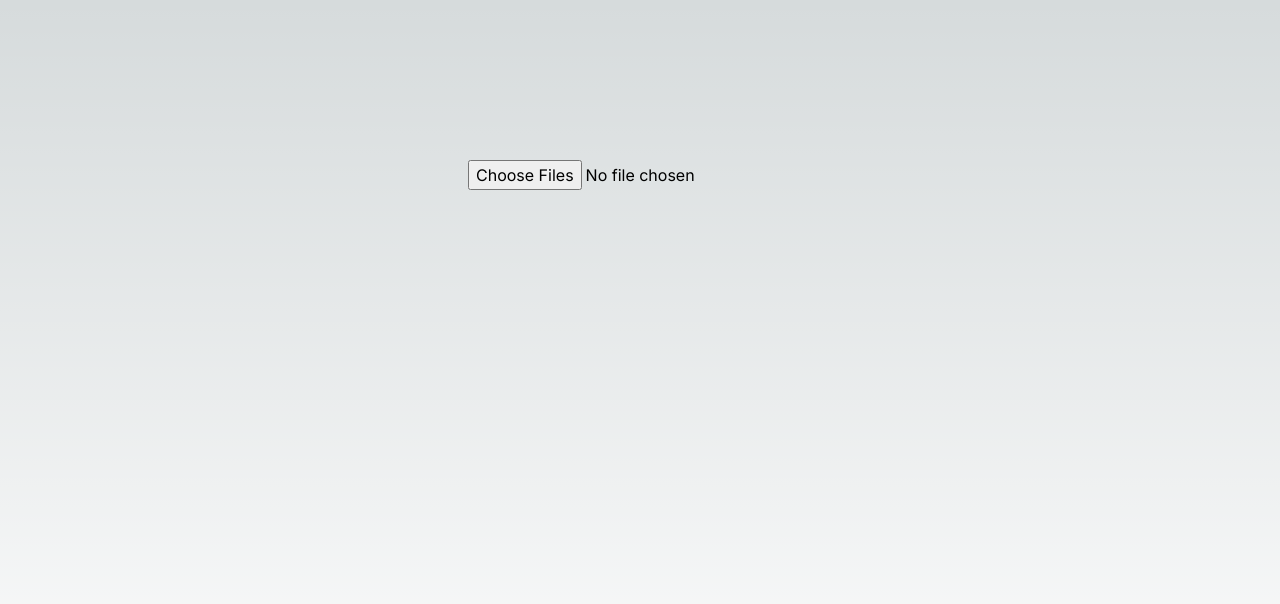
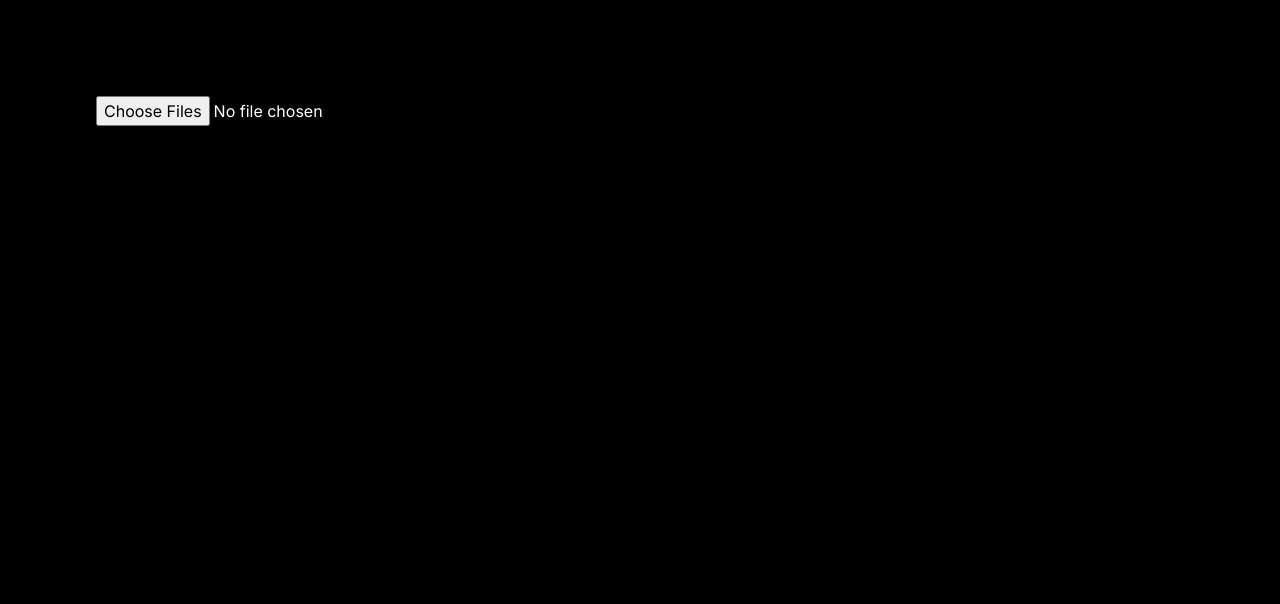
Before and after one commit to Devil-Training-Camp/devil-wangzhicheng, a Next.js app in the folder packages/big-file/upload-file-client/: page / in a window 1280 px wide. Shown: the top 604 px of the page. Built offline with nearby package versions, Linux system fonts and the light colour scheme.

Commit message:
多文件上传

```diff
--- a/packages/big-file/upload-file-client/app/globals.css
+++ b/packages/big-file/upload-file-client/app/globals.css
@@ -2,19 +2,24 @@
 @tailwind components;
 @tailwind utilities;
 
+/*:root {*/
+/*  --foreground-rgb: 0, 0, 0;*/
+/*  --background-start-rgb: 214, 219, 220;*/
+/*  --background-end-rgb: 255, 255, 255;*/
+/*}*/
 :root {
-  --foreground-rgb: 0, 0, 0;
-  --background-start-rgb: 214, 219, 220;
-  --background-end-rgb: 255, 255, 255;
+  --foreground-rgb: 255, 255, 255;
+  --background-start-rgb: 0, 0, 0;
+  --background-end-rgb: 0, 0, 0;
 }
 
-@media (prefers-color-scheme: dark) {
-  :root {
-    --foreground-rgb: 255, 255, 255;
-    --background-start-rgb: 0, 0, 0;
-    --background-end-rgb: 0, 0, 0;
-  }
-}
+/*@media (prefers-color-scheme: dark) {*/
+/*    :root {*/
+/*        --foreground-rgb: 255, 255, 255;*/
+/*        --background-start-rgb: 0, 0, 0;*/
+/*        --background-end-rgb: 0, 0, 0;*/
+/*    }*/
+/*}*/
 
 body {
   color: rgb(var(--foreground-rgb));
--- a/packages/big-file/upload-file-client/app/page.tsx
+++ b/packages/big-file/upload-file-client/app/page.tsx
@@ -2,7 +2,7 @@ import Uploader from '@/components/Uploader'
 
 export default function Home() {
   return (
-    <main className="flex min-h-screen flex-col items-center p-24 pt-40">
+    <main className="flex min-h-screen flex-col items-start p-24 space-y-8">
       <Uploader />
     </main>
   )
--- /dev/null
+++ b/packages/big-file/upload-file-client/components/FileSelector.tsx
@@ -0,0 +1,9 @@
+export default function FileSelector(props: {
+  onChange: (e: React.ChangeEvent<HTMLInputElement>) => Promise<void>
+}) {
+  return (
+    <label htmlFor="uploader">
+      <input type="file" name="uploader" onChange={props.onChange} multiple />
+    </label>
+  )
+}
--- /dev/null
+++ b/packages/big-file/upload-file-client/components/FileUploader.tsx
@@ -0,0 +1,99 @@
+'use client'
+
+import Progress from '@/components/Progress'
+import useUpload from '@/components/useUpload'
+
+// 这个文件太长了，拆一下
+/**
+ * 优化:
+ * 上传拆解到useUpload.ts中
+ */
+
+export default function FileUploader(props: {
+  file: File
+  className?: string
+}) {
+  // 文件上传
+  const {
+    upload,
+    status,
+    calcHashRatio,
+    setCalcHashRatio,
+    requestPool,
+    setRequestPool,
+    uploadStatus,
+    setUploadStatus
+  } = useUpload(props.file)
+
+  // 开始上传时
+  const handleStartUpload = async (): Promise<void> => {
+    setUploadStatus(2)
+    const uploadSuccess: boolean = await upload()
+    setUploadStatus(uploadSuccess ? 1 : 4)
+    if (uploadSuccess) {
+      setRequestPool(undefined)
+      setCalcHashRatio(0)
+      setUploadStatus(6)
+    }
+  }
+
+  // 暂停时
+  const handlePause = () => {
+    console.log('requestPool', requestPool)
+    requestPool!.pause()
+    setUploadStatus(3)
+  }
+
+  // 继续上传时
+  const handleGoOn = () => {
+    requestPool!.continue()
+    setUploadStatus(5)
+  }
+
+  // 上传状态表
+  const uploadActionMap: any = {
+    '-1': {
+      label: '重新上传',
+      action: handleStartUpload
+    },
+    '1': {
+      label: '上传',
+      action: handleStartUpload
+    },
+    '2': {
+      label: '处理中...',
+      action: () => {}
+    },
+    '5': {
+      label: '暂停',
+      action: handlePause
+    },
+    '3': {
+      label: '继续',
+      action: handleGoOn
+    }
+  }
+
+  return (
+    <div className={['flex flex-col space-y-4', props.className].join(' ')}>
+      {/* 这看起来不支持多文件并发上传 */}
+      {/* 改一下吧 */}
+      {/* 优化：支持多文件 */}
+      <p>{status}</p>
+      {uploadActionMap[uploadStatus] && (
+        <button
+          className="border-white border-2 rounded-full px-2 py-1 w-28"
+          onClick={uploadActionMap[uploadStatus].action}
+        >
+          {uploadActionMap[uploadStatus].label}
+        </button>
+      )}
+      {props.file && (
+        <>
+          <Progress ratio={calcHashRatio} className="w-60 max-w-full" />
+          <p>{props.file.name}</p>
+        </>
+      )}
+    </div>
+  )
+}
--- a/packages/big-file/upload-file-client/components/Progress.tsx
+++ b/packages/big-file/upload-file-client/components/Progress.tsx
@@ -1,10 +1,11 @@
 interface ProgressParams {
   ratio: number
+  className?: string
 }
 
-export default function Progress({ ratio }: ProgressParams) {
+export default function Progress({ ratio, className }: ProgressParams) {
   return (
-    <div className="w-full bg-white/30 h-1 rounded-sm">
+    <div className={['bg-white/30 h-1 rounded-sm', className].join(' ')}>
       <div
         style={{ width: `${ratio * 100}%` }}
         className="h-full rounded-sm bg-white"
--- a/packages/big-file/upload-file-client/components/Uploader.tsx
+++ b/packages/big-file/upload-file-client/components/Uploader.tsx
@@ -1,117 +1,31 @@
 'use client'
 
-import Progress from '@/components/Progress'
-import useUpload from '@/components/useUpload'
-
-// 这个文件太长了，拆一下
-/**
- * 优化:
- * 上传拆解到useUpload.ts中
- */
+import FileSelector from '@/components/FileSelector'
+import { useState } from 'react'
+import FileUploader from '@/components/FileUploader'
 
 export default function Uploader() {
-  // 文件上传
-  const {
-    upload,
-    status,
-    setStatus,
-    calcHashRatio,
-    setCalcHashRatio,
-    uploadFile,
-    setUploadFile,
-    requestPool,
-    setRequestPool,
-    uploadStatus,
-    setUploadStatus
-  } = useUpload()
-
+  const [files, setFiles] = useState<FileList>()
   // 选择文件时
   const handleFileSelect = async (
     e: React.ChangeEvent<HTMLInputElement>
   ): Promise<void> => {
-    const file: File = e.target.files![0]
-    setUploadFile(file)
-    setUploadStatus(1)
-    setStatus('开始上传吧！')
+    if (!e.target.files) {
+      return
+    }
+    setFiles(e.target.files)
   }
-
-  // 开始上传时
-  const handleStartUpload = async (): Promise<void> => {
-    setUploadStatus(2)
-    const uploadSuccess: boolean = await upload(uploadFile!)
-    setUploadStatus(uploadSuccess ? 1 : 4)
-    if (uploadSuccess) {
-      setUploadFile(undefined)
-      setRequestPool(undefined)
-      setCalcHashRatio(0)
-      setUploadStatus(6)
-    }
-  }
-
-  // 暂停时
-  const handlePause = () => {
-    console.log('requestPool', requestPool)
-    requestPool!.pause()
-    setUploadStatus(3)
-  }
-
-  // 继续上传时
-  const handleGoOn = () => {
-    requestPool!.continue()
-    setUploadStatus(5)
-  }
-
-  // 上传状态表
-  const uploadActionMap: any = {
-    '-1': {
-      label: '重新上传',
-      action: handleStartUpload
-    },
-    '1': {
-      label: '上传',
-      action: handleStartUpload
-    },
-    '2': {
-      label: '处理中...',
-      action: () => {}
-    },
-    '5': {
-      label: '暂停',
-      action: handlePause
-    },
-    '3': {
-      label: '继续',
-      action: handleGoOn
-    }
-  }
-
   return (
-    <div className="flex flex-col space-y-8">
-      <label htmlFor="uploader">
-        <input
-          type="file"
-          name="uploader"
-          onChange={handleFileSelect}
-          multiple
-        />
-      </label>
-      {/* 这看起来不支持多文件并发上传 */}
-      {/* 改一下吧 */}
-      <p>{status}</p>
-      {uploadActionMap[uploadStatus] && (
-        <button
-          className="border-white border-2 rounded-full px-2 py-1 w-28"
-          onClick={uploadActionMap[uploadStatus].action}
-        >
-          {uploadActionMap[uploadStatus].label}
-        </button>
-      )}
-      {uploadFile && (
-        <>
-          <Progress ratio={calcHashRatio} />
-          <p>{uploadFile.name}</p>
-        </>
-      )}
-    </div>
+    <>
+      <FileSelector onChange={handleFileSelect} />
+      {files &&
+        Array.from(files).map((file: File, index: number) => (
+          <FileUploader
+            key={index}
+            file={file}
+            className="pb-2 border-b border-dashed w-full"
+          />
+        ))}
+    </>
   )
 }
--- a/packages/big-file/upload-file-client/components/useUpload.ts
+++ b/packages/big-file/upload-file-client/components/useUpload.ts
@@ -8,22 +8,21 @@ import PromisePool from '@/utils/PromisePool'
 import { RETRY } from '@/const'
 import { sleep } from '@/utils'
 
-const useUpload = (): {
-  upload: (file: File) => Promise<boolean>
-  status: string | undefined
-  setStatus: Dispatch<SetStateAction<string | undefined>>
+const useUpload = (
+  file: File
+): {
+  upload: () => Promise<boolean>
+  status: string
+  setStatus: Dispatch<SetStateAction<string>>
   calcHashRatio: number
   setCalcHashRatio: Dispatch<SetStateAction<number>>
-  uploadFile: File | undefined
-  setUploadFile: Dispatch<SetStateAction<File | undefined>>
   requestPool: PromisePool | undefined
   setRequestPool: Dispatch<SetStateAction<PromisePool | undefined>>
   uploadStatus: number
   setUploadStatus: Dispatch<SetStateAction<number>>
 } => {
-  const [status, setStatus] = useState<string>()
+  const [status, setStatus] = useState<string>('')
   const [calcHashRatio, setCalcHashRatio] = useState<number>(0)
-  const [uploadFile, setUploadFile] = useState<File>()
   const [requestPool, setRequestPool] = useState<PromisePool>()
   /**
    * -1 上传失败
@@ -35,7 +34,7 @@ const useUpload = (): {
    * 5 上传中，可暂停
    * 6 上传中，合并文件
    */
-  const [uploadStatus, setUploadStatus] = useState<number>(0)
+  const [uploadStatus, setUploadStatus] = useState<number>(1)
 
   const upload = async (): Promise<boolean> => {
     /**
@@ -46,7 +45,7 @@ const useUpload = (): {
      * step 2 检查服务器是否存在文件，文件存在直接上传成功
      */
     const { data: checkData, code: checkCode } = await checkFileExists({
-      name: uploadFile!.name
+      name: file.name
     })
     // 你的服务端接口一直返回 200 的呢
     /**
@@ -69,7 +68,7 @@ const useUpload = (): {
     setUploadStatus(5)
     const uploadChunksRes: boolean = await uploadChunks(
       fileChunks,
-      uploadFile!.name,
+      file.name,
       0,
       hash
     )
@@ -83,7 +82,7 @@ const useUpload = (): {
      */
     setUploadStatus(6)
     const { code, message } = await mergeFile({
-      name: uploadFile!.name,
+      name: file.name,
       hash,
       chunks: fileChunks.map((chunk, index) => ({
         index,
@@ -105,7 +104,7 @@ const useUpload = (): {
     setStatus('开始上传...')
     let fileChunks: FilePiece[]
     let hash: string
-    const filename = uploadFile!.name
+    const filename = file.name
     const fs: FileStorage<string, StorageFilePieces> = new IndexedDBStorage<
       string,
       StorageFilePieces
@@ -116,7 +115,7 @@ const useUpload = (): {
       ;({ fileChunks, hash } = await fs.get(filename))
     } else {
       // 切片不存在，计算
-      fileChunks = splitFile(uploadFile!)
+      fileChunks = splitFile(file)
       hash = await calcHash({
         chunks: fileChunks,
         onTick: (percentage: number): void => {
@@ -210,8 +209,6 @@ const useUpload = (): {
     setStatus,
     calcHashRatio,
     setCalcHashRatio,
-    uploadFile,
-    setUploadFile,
     requestPool,
     setRequestPool,
     uploadStatus,
```
Also changed, not shown: 1 other file (tests, documents, lock files or other folders).
